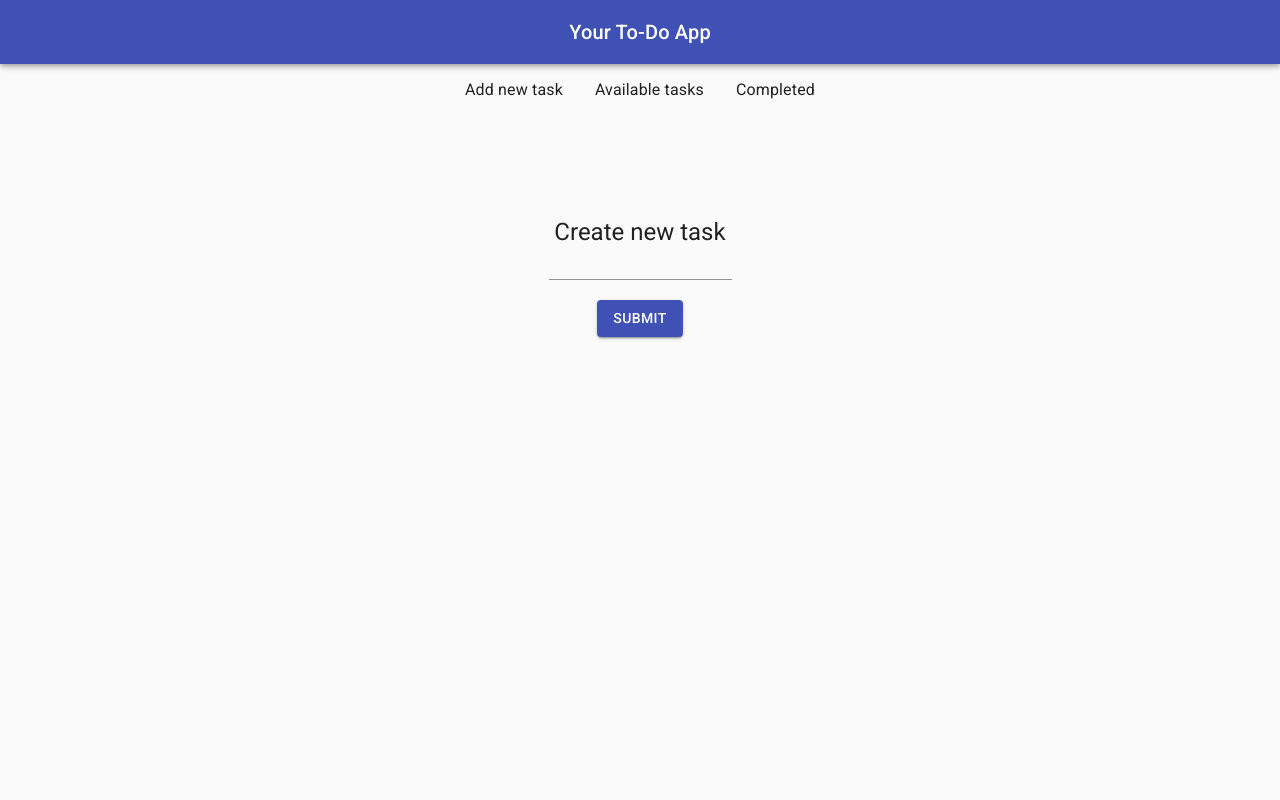
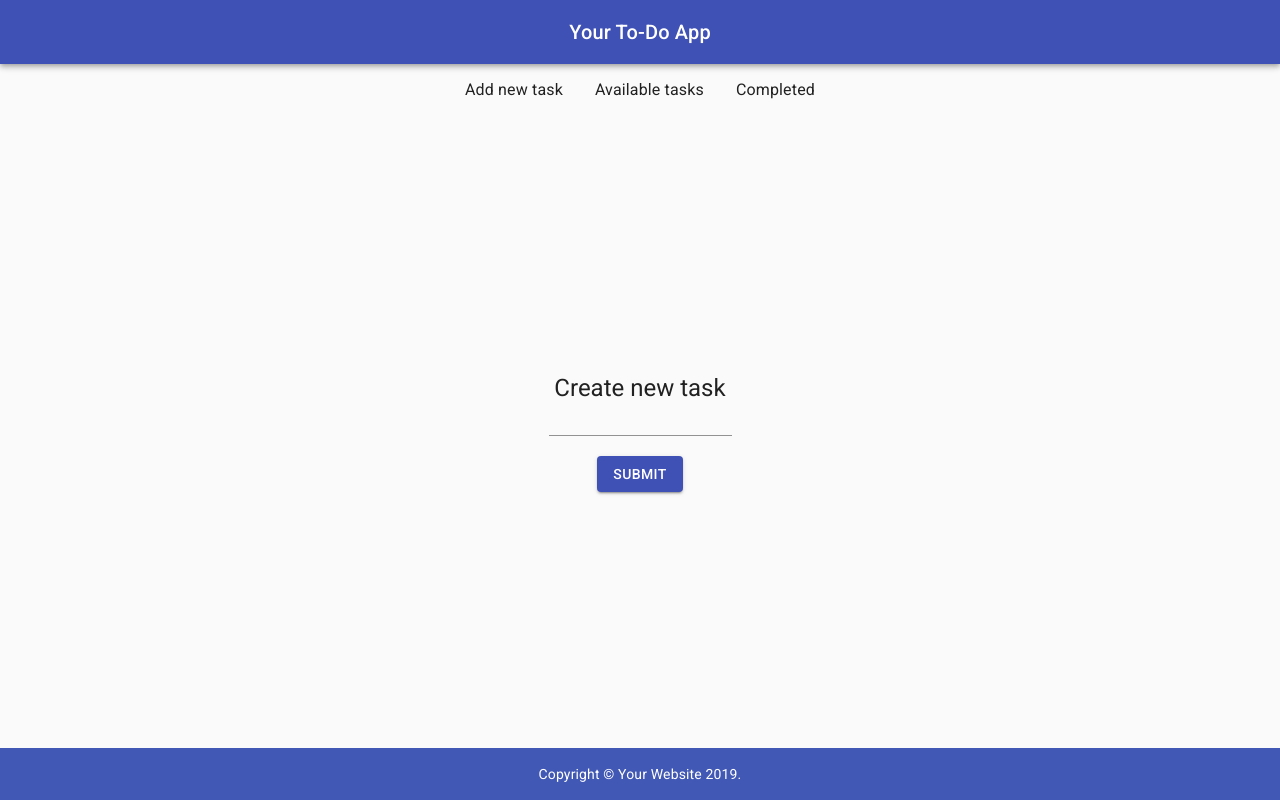
Before and after one commit to Element7/to-sth, a React (Create React App) app: page / in a window 1280 px wide. Shown: the top 800 px of the page. Built offline with nearby package versions, Linux system fonts and the light colour scheme.

Commit message:
delete task feature completed + center styling

```diff
--- a/src/actions/index.js
+++ b/src/actions/index.js
@@ -1,12 +1,12 @@
-export const ADD_TASK = '[list] Show current list';
-export const FILTER_LIST = '[list] delete task from list';
+export const ADD_TASK = '[text] add new task to the list';
+export const DELETE_TASK = '[id] delete task from list';
 
-export const showList = (list) => ({
+export const addTask = (text) => ({
     type: ADD_TASK,
-    list
+    text
 });
 
-export const filterList = (list) => ({
-    type: FILTER_LIST,
-    list
+export const deleteTask = (id) => ({
+    type: DELETE_TASK,
+    id
 })
--- a/src/components/Done.js
+++ b/src/components/Done.js
@@ -4,7 +4,7 @@ import { Container } from '@material-ui/core'
 class Done extends Component {
     render() {
         return (
-            <Container>
+            <Container style={{ flexGrow: '10', display: 'flex', justifyContent: 'center', alignItems: 'center' }}>
                 done
             </Container>
         )
--- a/src/components/Footer.js
+++ b/src/components/Footer.js
@@ -6,9 +6,9 @@ import Link from '@material-ui/core/Link';
 
 function Copyright() {
     return (
-        <Typography variant="body2" color="textSecondary" align="center">
+        <Typography variant="body2" color="inherit" align="center">
             {'Copyright © '}
-            <Link color="inherit" href="https://material-ui.com/">
+            <Link color="inherit" underline='none' href="https://material-ui.com/">
                 Your Website
       </Link>{' '}
             {new Date().getFullYear()}
@@ -19,14 +19,13 @@ function Copyright() {
 
 const useStyles = makeStyles(theme => ({
     root: {
-        display: 'flex',
-        flexDirection: 'column',
-        minHeight: '100vh',
+        width: '100%',
     },
     footer: {
         padding: theme.spacing(2),
         marginTop: 'auto',
-        backgroundColor: 'white',
+        backgroundColor: '#4258B5',
+        color: 'white'
     },
 }));
 
@@ -36,7 +35,7 @@ export default function StickyFooter() {
     return (
         <div className={classes.root}>
             <footer className={classes.footer}>
-                <Container maxWidth="sm" color='primary'>
+                <Container maxWidth="sm">
                     <Copyright />
                 </Container>
             </footer>
--- a/src/components/Form.js
+++ b/src/components/Form.js
@@ -1,6 +1,6 @@
 import React, { Component } from 'react';
 import { connect } from 'react-redux';
-import { showList } from '../actions';
+import { addTask } from '../actions';
 import { Button, Typography, TextField, Container, FormControl } from '@material-ui/core';
 
 const formStyle = {
@@ -8,7 +8,6 @@ const formStyle = {
     justifyContent: 'center',
     alignItems: 'center',
     flexDirection: 'columns',
-    marginTop: '100px'
 }
 
 
@@ -31,7 +30,7 @@ class Form extends Component {
         const taskItem = {
             task: this.state.task,
         };
-        this.props.add(taskItem);
+        this.props.addTask(taskItem);
     }
     render() {
         const { task } = this.state;
@@ -43,7 +42,7 @@ class Form extends Component {
                     <br />
                     <Button onClick={this.onSubmit} color='primary' variant='contained'>Submit</Button>
                 </FormControl>
-            </Container >
+            </ Container >
 
         )
     }
@@ -53,9 +52,9 @@ const mapStateToProps = ({ list }) => ({
     list
 });
 
-const mapDispatchToProps = dispatch => ({
-    add: (list) => dispatch(showList(list))
-})
+const mapDispatchToProps = {
+    addTask
+}
 
 
 export default connect(mapStateToProps, mapDispatchToProps)(Form);
--- a/src/components/Header.js
+++ b/src/components/Header.js
@@ -19,7 +19,8 @@ const styles = () => ({
     menulist: {
         display: 'flex',
         margin: '0 auto',
-        justifyContent: 'center'
+        justifyContent: 'center',
+        outline: 'none'
     },
     fullWidth: {
         width: '100%'
@@ -56,11 +57,7 @@ class Header extends Component {
                              </MenuItem>
                 </MenuList>
             </Box>
-
-
         </ >
-
-
         )
     }
 }
--- a/src/components/Page.js
+++ b/src/components/Page.js
@@ -1,14 +1,13 @@
 import Form from './Form';
 import React, { Component } from 'react';
 import { Container } from '@material-ui/core'
-import Footer from './Footer'
+
 
 export default class Page extends Component {
     render() {
         return (
-            <Container>
+            <Container style={{ flexGrow: '10', display: 'flex', justifyContent: 'center', alignItems: 'center' }}>
                 <Form />
-                <Footer></Footer>
             </Container>
         )
     }
--- a/src/components/Routes.js
+++ b/src/components/Routes.js
@@ -4,17 +4,21 @@ import Page from './Page';
 import { list } from './Todo';
 import Done from './Done';
 import Header from './Header'
+import Footer from './Footer'
+
+
 class Routes extends Component {
     render() {
         return (
-            <div>
+            <div style={{ display: 'flex', flexDirection: 'column', height: '100vh' }}>
                 <Router>
-                    <Header />
-                    <Switch>
+                    <Header style={{ flexGrow: '1' }} />
+                    <Switch >
                         <Route exact path="/" component={Page} />
                         <Route path="/list" component={list} />
                         <Route path="/done" component={Done} />
                     </Switch>
+                    <Footer style={{ flexGrow: '1' }} />
                 </Router>
             </div>
         )
--- a/src/components/Todo.js
+++ b/src/components/Todo.js
@@ -1,7 +1,6 @@
 import React, { Component } from 'react';
 import { connect } from "react-redux";
-import { showList } from "../actions";
-import { filterList } from "../actions";
+import { deleteTask } from "../actions";
 import ClearIcon from '@material-ui/icons/Clear';
 import { Container, List, ListItem, Button } from '@material-ui/core';
 import CheckIcon from '@material-ui/icons/Check';
@@ -14,39 +13,39 @@ const ListItemStyle = {
 
 
 class Todo extends Component {
-    constructor(props) {
-        super(props);
-        this.state = {
-            isFiltered: false
-        }
-    }
 
     handleClear = id => e => {
         this.setState({
             isFiltered: true
-        })
-        this.props.filter(this.props.list, id) // do metody usun przekaz id
+        });
+        this.props.deleteTask(id)
     }
-    handleBtns = id => <div>
+
+    renderBtns = id => <div>
         <Button><CheckIcon /></Button>
         <Button onClick={this.handleClear(id)}><ClearIcon /></Button>
     </div>
 
-    renderList = (e) => {
+    renderList = () => {
         return (
             this.props.list.map(item => {
                 return (
-                    <ListItem style={ListItemStyle} divider={true} key={item.id}>{item.todo}{this.handleBtns(item.id)}</ListItem>
+                    <ListItem
+                        key={item.id}
+                        style={ListItemStyle}
+                        divider
+                    >
+                        {item.todo}{this.renderBtns(item.id)}
+                    </ListItem>
                 )
             })
         )
     }
 
     render() {
-
         return (
-            <Container>
-                <List >{this.renderList()}</List>
+            <Container style={{ flexGrow: '10', display: 'flex', justifyContent: 'center', alignItems: 'center' }}>
+                <List style={{ width: '40rem' }} >{this.renderList()}</List>
             </Container>
         )
     }
@@ -57,9 +56,9 @@ const mapStateToProps = (state) => {
         list: state.list,
     }
 };
-const mapDispatchToProps = dispatch => ({
-    filter: (list) => dispatch(filterList(list)),
-    add: (list) => dispatch(showList(list))
-})
+
+const mapDispatchToProps = {
+    deleteTask
+}
 
 export const list = connect(mapStateToProps, mapDispatchToProps)(Todo);
--- a/src/reducers/list.js
+++ b/src/reducers/list.js
@@ -1,14 +1,14 @@
-import { ADD_TASK, FILTER_LIST } from '../actions';
+import { ADD_TASK, DELETE_TASK } from '../actions';
 
 
 const initState = [
     {
         todo: 'eat',
-        id: '10afc8c7-ce3c-4501-a741-145148ca3b8b'
+        id: new Date().getTime()
     },
     {
         todo: 'cleaning',
-        id: '8dc918a4-b3ff-4091-bd17-1fb00ce65a0d'
+        id: new Date().getTime() + 1
     }
 ]
 
@@ -20,14 +20,18 @@ export const list = (state = initState, action) => {
             return [
                 ...state,
                 {
-                    todo: action.list.task,
-                    id: '8eaeadf1-f7e8-4340-ab60-9222b4be5910'
+                    todo: action.text.task,
+                    id: new Date().getTime()
                 },
-            ]
-        case FILTER_LIST:
-            console.log(action);
-            return action.list.filter(item => item.todo.length > 5);
+            ];
+        case DELETE_TASK:
+            const copy = [...state];
+            const index = copy.findIndex(item => item.id === action.id);
+            return [
+                ...copy.slice(0, index),
+                ...copy.slice(index + 1)
+            ];
         default:
-            return state
+            return state;
     }
 }
```
